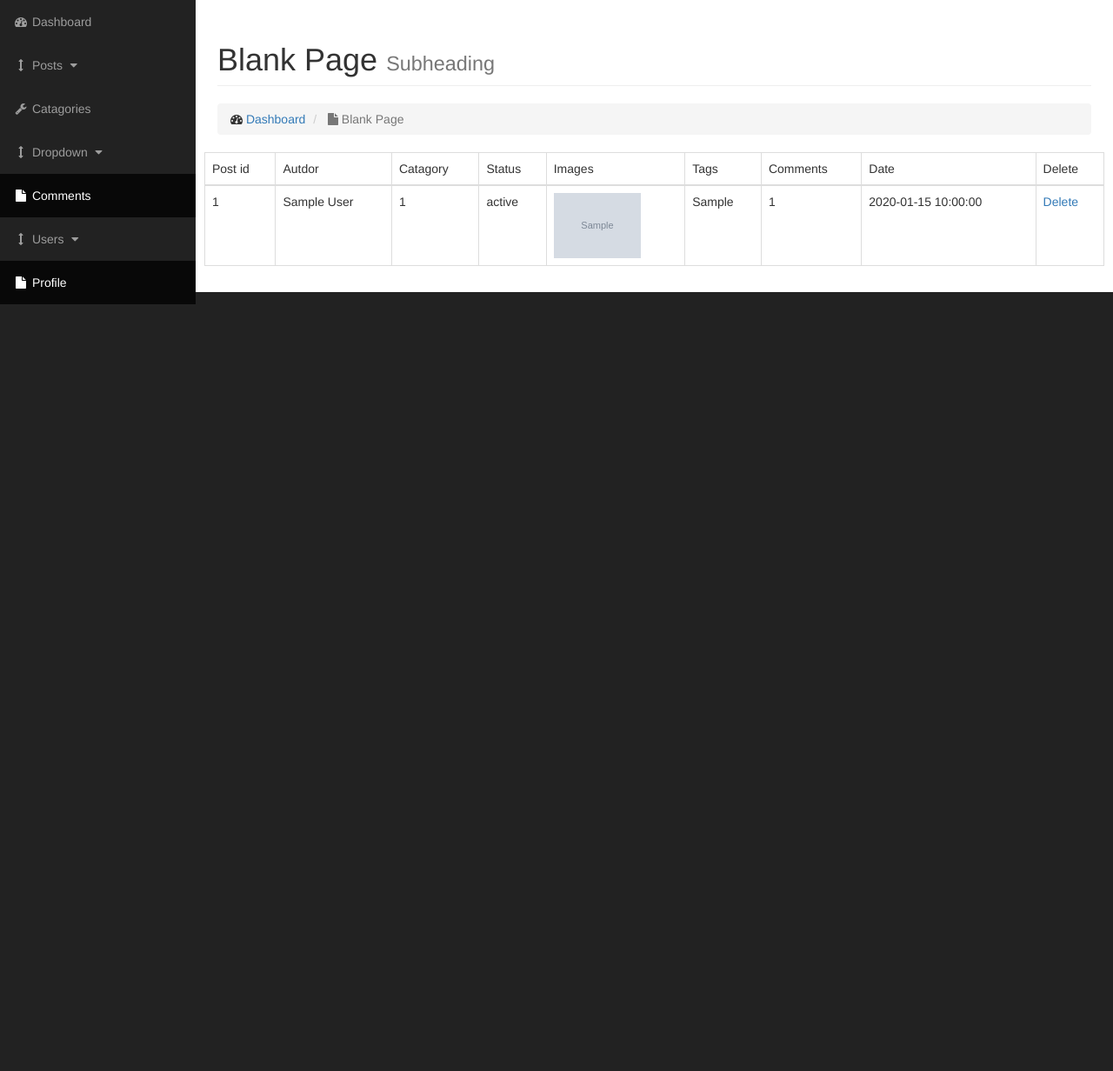
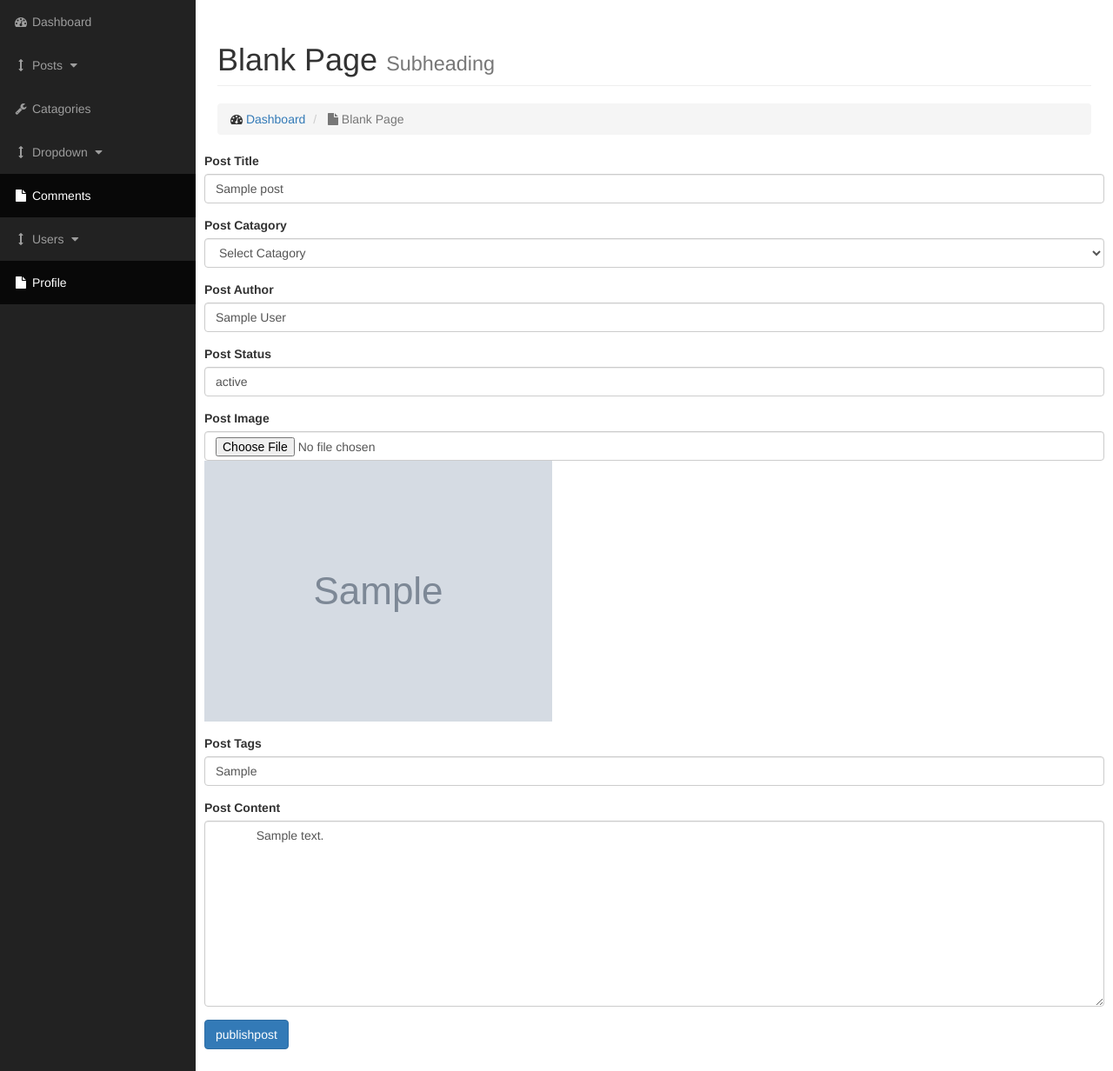
Before and after one commit to mohiuddinem/blog_CMS, a PHP site: page /admin/post.php?source=edit_post&p_id=1 in a window 1280 px wide. Shown: the part 51-1283 px from the top of the page at 87% size. Before the commit the page ends 401 px from the top, so only its background shows below. Run offline with PHP 8.4, Linux system fonts and the light colour scheme; tables that the repository leaves empty or names only in its code hold one stand-in row (values such as "Sample post"); grey boxes marked "Sample" are stand-in pictures; grey boxes labelled with a size stand in for pictures from a placeholder-image service; some libraries are stand-ins or nearby versions.

Commit message:
Update post page designed

```diff
--- /dev/null
+++ b/admin/includes/edit_post.php
@@ -0,0 +1,87 @@
+
+            <?php
+
+                if(isset($_GET['p_id'])){
+                    $P_id = $_GET['p_id'];
+                }
+
+
+                $query = "SELECT * FROM posts WHERE post_id={$P_id} ";
+                $the_post_by_id= mysqli_query($connection,$query);
+
+                while($row=mysqli_fetch_assoc($the_post_by_id)){
+                    $post_id = $row['post_id'];
+                    $post_title = $row['post_title'];
+                    $post_author = $row['post_author'];
+                    $post_catagory_id = $row['post_catagory_id'];
+                    $post_status = $row['post_status'];
+                    $post_content = $row['post_content'];
+                    $post_images = $row['post_image'];
+                    $post_tags = $row['post_tags'];
+                    $post_comments = $row['post_comment_count'];
+                    $post_date = $row['post_date'];
+                }
+            ?>
+
+
+<form action="" method="post" enctype="multipart/form-data">
+
+        <div class="form-group">
+            <label for="title">Post Title</label>
+            <input value="<?php echo $post_title; ?>" type="text" class="form-control" name="title">
+        </div>
+
+        <div class="form-group">
+            <label for="title">Post Catagory </label>
+
+            <select class="form-control" name="post_catagory" id="post-catagory">
+                <option value="">Select Catagory</option>
+                <?php
+                    $query = "SELECT * FROM catagories";
+                    $select_catagories = mysqli_query($connection,$query);
+                    while($row=mysqli_fetch_assoc($select_catagories)){
+                        $catagory_list = $row['cat_title'];
+                        echo "<option>$catagory_list</option>";
+                    }
+
+
+                ?>
+            </select>
+
+        </div>
+
+        <div class="form-group">
+            <label for="title">Post Author</label>
+            <input value="<?php echo $post_author; ?>" type="text" class="form-control" name="post_author">
+        </div>
+
+        <div class="form-group">
+            <label for="title">Post Status</label>
+            <input value="<?php echo $post_status; ?>" type="text" class="form-control" name="Post_status">
+        </div>
+
+        <div class="form-group">
+            <label for="title">Post Image</label>
+            <input type="file" class="form-control" name="image" >
+            <img src="../images/<?php echo $post_images; ?>" alt="">
+        </div>
+
+        <div class="form-group">
+            <label for="title">Post Tags</label>
+            <input value="<?php echo $post_tags; ?>" type="text" class="form-control" name="Post_tags">
+        </div>
+
+        <div class="form-group">
+            <label for="title">Post Content</label>
+            <textarea type="text" class="form-control" name="post_content" cols="30" rows="10">
+            <?php echo $post_content; ?>
+            </textarea>
+        </div>
+
+        <div class="form-group">
+            <input type="submit" class="btn btn-primary" name="create_post" value="publishpost">
+        </div>
+
+
+
+    </form>
--- a/admin/includes/view_all_post.php
+++ b/admin/includes/view_all_post.php
@@ -11,6 +11,7 @@
                 <td>Tags</td>
                 <td>Comments</td>
                 <td>Date</td>
+                <td>Edit</td>
                 <td>Delete</td>
             </tr>
         </thead>
@@ -42,6 +43,7 @@
                         <td><?php echo $post_tags; ?></td>
                         <td><?php echo $post_comments; ?></td>
                         <td><?php echo $post_date; ?></td>
+                        <td><?php echo "<a href='post.php?source=edit_post&p_id={$post_id}'>Edit</a>";?></td>
                         <td><?php echo "<a href='post.php?delete={$post_id}'>Delete</a>";?></td>
 
                     </tr>
--- a/admin/post.php
+++ b/admin/post.php
@@ -44,11 +44,11 @@
                     }
                     switch($source){
                         case 'add_post';
-                        include "includes/add_post.php";
+                            include "includes/add_post.php";
                         break;
 
-                        case '200';
-                        echo 'bad';
+                        case 'edit_post';
+                            include "includes/edit_post.php";
                         break;
 
                         case '100';
```
Also changed, not shown: images/images.jpg (added).
